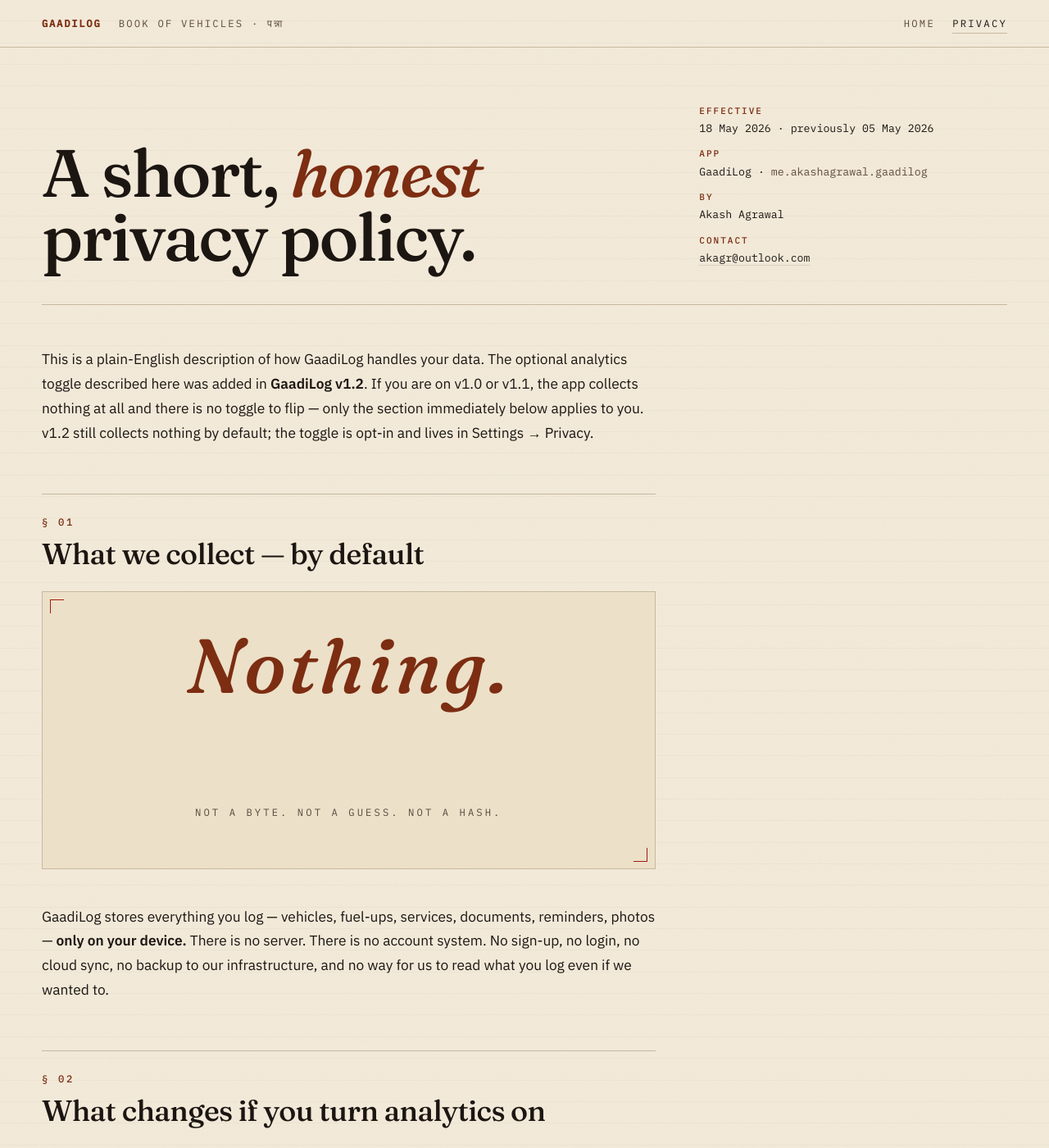
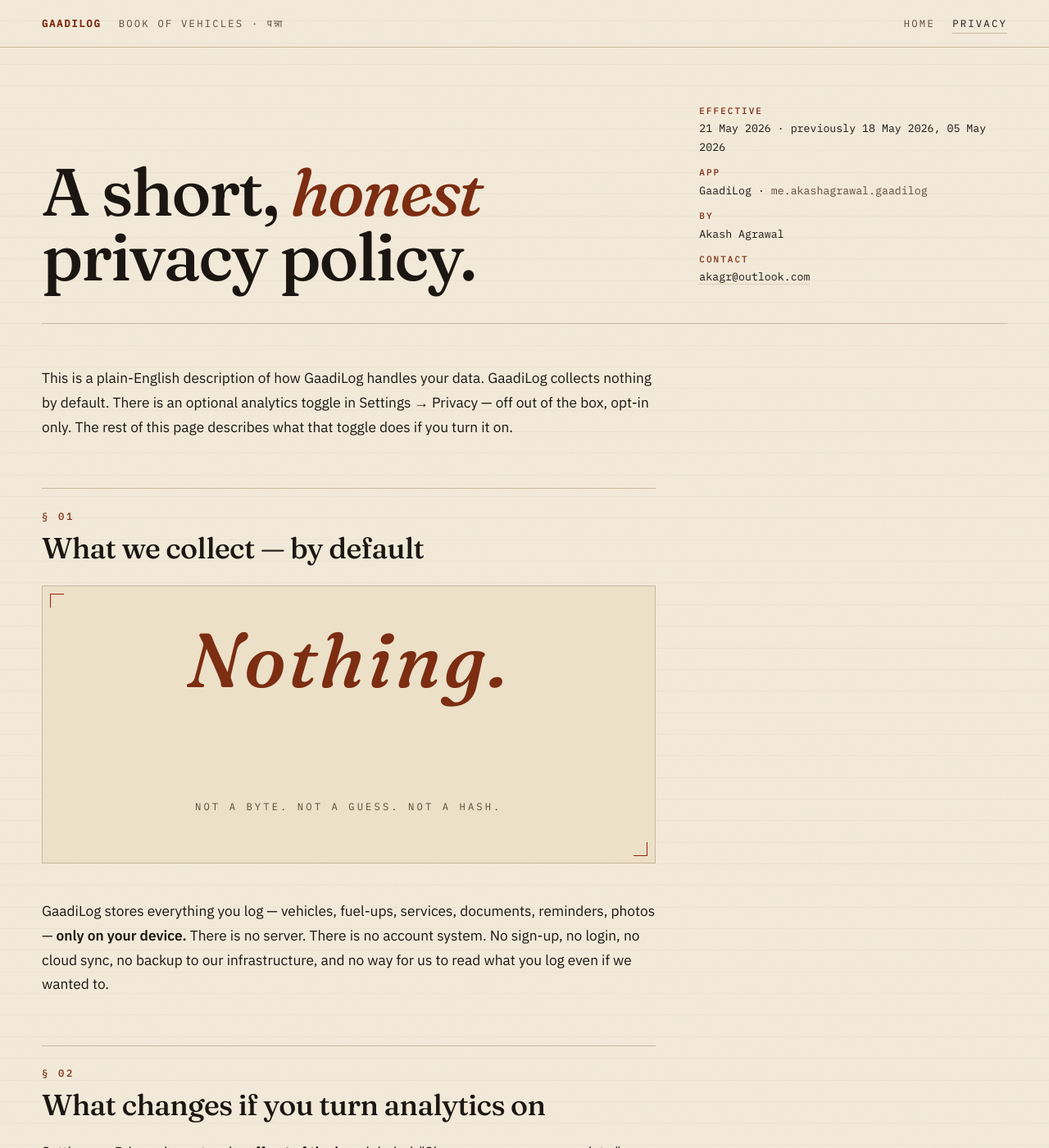
Before and after one commit to akagr/gaadilog-site, a Jekyll site: the page built from privacy-policy.md, in a window 1280 px wide and 1400 px high. Shown: the whole window at 82% size. Built offline with Jekyll 4.4.1, drawn with Linux system fonts in a browser that asks for light colours; some web fonts are replaced; some of the changed text lies outside the part shown.

Commit message:
chore(v1.2): close out — mark shipped, drop policy hedge, bump site stamp v1.1→v1.2
Apple approved v1.2 on 2026-05-21. Doc state catches up:

- CLAUDE.md current-state: v1.0/v1.1/v1.2 all marked shipped; v1.3 unscoped.
- versions/v1.1.md: status flipped from "engineering complete, pending upload"
  to "shipped 2026-05-13 (tag v1.1.0)" — the doc was stale; the tag has
  existed since 2026-05-13 and v1.1 has been live in the store.
- versions/v1.2.md: status flipped to "shipped 2026-05-21". Slice 7 source
  edits marked [~] — `tool/publish-site.sh` run still pending.
- todo.md: dropped the stale "Active — v1.1 submission" section; collapsed
  v1.2's Submission + Post-approval blocks into a short close-out list.

Slice 7 source-level changes (live deploy pending):

- web/privacy-policy.md: dropped the "If you are on v1.0 or v1.1…" hedge
  and the "GaadiLog v1.2 and later…" qualifier. Effective date bumped to
  21 May 2026. The unhedged wording now matches the shipping binary.
- web/index.md + web/_layouts/default.html: version stamp v1.1 → v1.2.

`tool/publish-site.sh` and `git tag v1.2.0` deliberately not run from
here — both warrant explicit confirmation.

Co-Authored-By: Claude Opus 4.7 (1M context) <noreply@anthropic.com>

```diff
--- a/_layouts/default.html
+++ b/_layouts/default.html
@@ -51,7 +51,7 @@
     <div>
       <h3>Colophon</h3>
       <p>Set in <em>Fraunces</em>, <em>IBM Plex Sans</em>, <em>IBM Plex Mono</em>.</p>
-      <p>v1.1 · MMXXVI</p>
+      <p>v1.2 · MMXXVI</p>
     </div>
   </div>
   <p class="colophon__motto">No accounts &nbsp;·&nbsp; No cloud &nbsp;·&nbsp; No ad trackers &nbsp;·&nbsp; <strong>Your data stays on your phone</strong></p>
--- a/privacy-policy.md
+++ b/privacy-policy.md
@@ -8,7 +8,7 @@ description: GaadiLog collects nothing by default. Optional anonymous analytics,
 <header class="policy-head">
   <h1 class="policy-head__title">A short, <em>honest</em> privacy policy.</h1>
   <dl class="policy-meta">
-    <dt>Effective</dt><dd>18 May 2026 · previously 05 May 2026</dd>
+    <dt>Effective</dt><dd>21 May 2026 · previously 18 May 2026, 05 May 2026</dd>
     <dt>App</dt><dd>GaadiLog · <span style="color:var(--ink-soft)">me.akashagrawal.gaadilog</span></dd>
     <dt>By</dt><dd>Akash Agrawal</dd>
     <dt>Contact</dt><dd><a href="mailto:akagr@outlook.com">akagr@outlook.com</a></dd>
@@ -17,7 +17,7 @@ description: GaadiLog collects nothing by default. Optional anonymous analytics,
 
 <div class="prose" markdown="0">
 
-<p>This is a plain-English description of how GaadiLog handles your data. The optional analytics toggle described here was added in <strong>GaadiLog v1.2</strong>. If you are on v1.0 or v1.1, the app collects nothing at all and there is no toggle to flip — only the section immediately below applies to you. v1.2 still collects nothing by default; the toggle is opt-in and lives in Settings → Privacy.</p>
+<p>This is a plain-English description of how GaadiLog handles your data. GaadiLog collects nothing by default. There is an optional analytics toggle in Settings → Privacy — off out of the box, opt-in only. The rest of this page describes what that toggle does if you turn it on.</p>
 
 <h2>What we collect — by default</h2>
 
@@ -30,7 +30,7 @@ description: GaadiLog collects nothing by default. Optional anonymous analytics,
 
 <h2>What changes if you turn analytics on</h2>
 
-<p>In <strong>GaadiLog v1.2 and later</strong>, Settings → Privacy has a toggle, <strong>off out of the box</strong>, labeled <em>"Share anonymous usage data."</em> Turning it on sends a small stream of anonymous events to our analytics provider, <a href="https://posthog.com">PostHog</a>, so we can see which features get used and catch errors before they hit users at scale.</p>
+<p>Settings → Privacy has a toggle, <strong>off out of the box</strong>, labeled <em>"Share anonymous usage data."</em> Turning it on sends a small stream of anonymous events to our analytics provider, <a href="https://posthog.com">PostHog</a>, so we can see which features get used and catch errors before they hit users at scale.</p>
 
 <table class="ledger-table">
   <thead>
@@ -130,7 +130,7 @@ description: GaadiLog collects nothing by default. Optional anonymous analytics,
 
 <h2>Changes to this policy</h2>
 
-<p>If the policy changes, the new version appears at the same URL with an updated effective date. Material changes — anything that affects what data leaves your device — also surface in-app via a one-time upgrade banner the next time you open it. The v1.2 update (introducing the optional analytics toggle described above) was the most recent such change.</p>
+<p>If the policy changes, the new version appears at the same URL with an updated effective date. Material changes — anything that affects what data leaves your device — also surface in-app via a one-time upgrade banner the next time you open it. The most recent such change was v1.2, which introduced the optional analytics toggle described above.</p>
 
 <h2>Contact</h2>
 
```
Also changed, not shown: index.md (+2 -2 lines).
